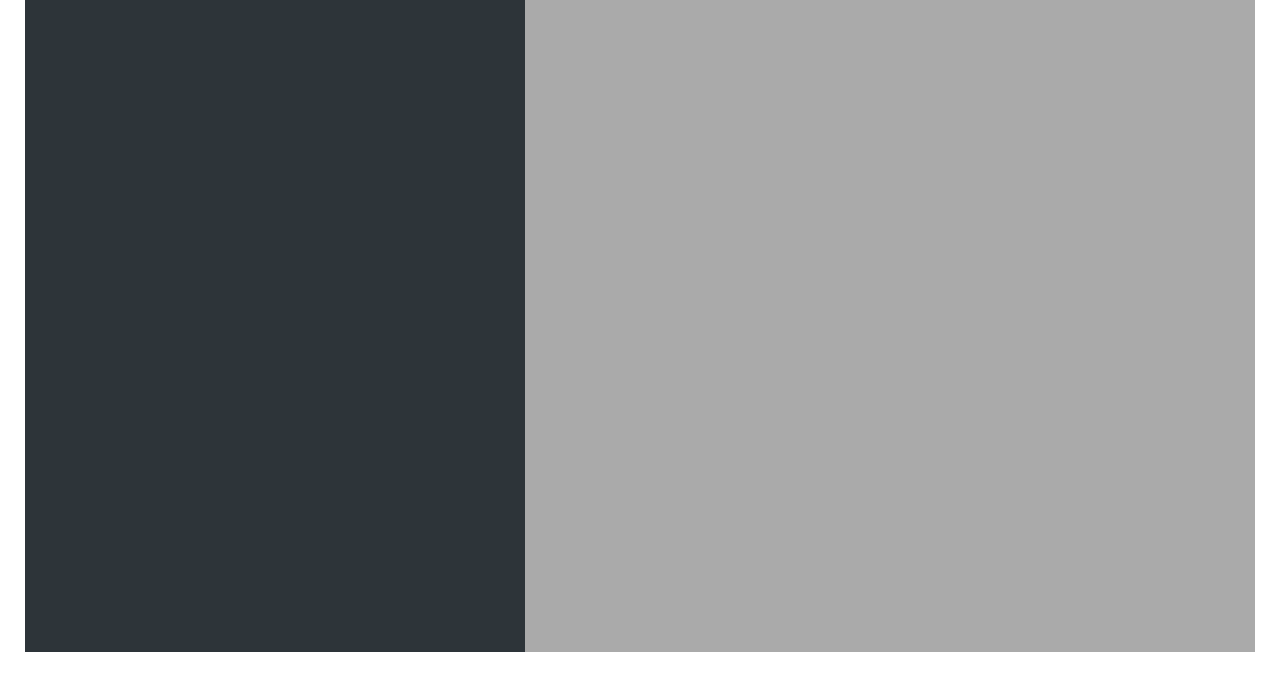
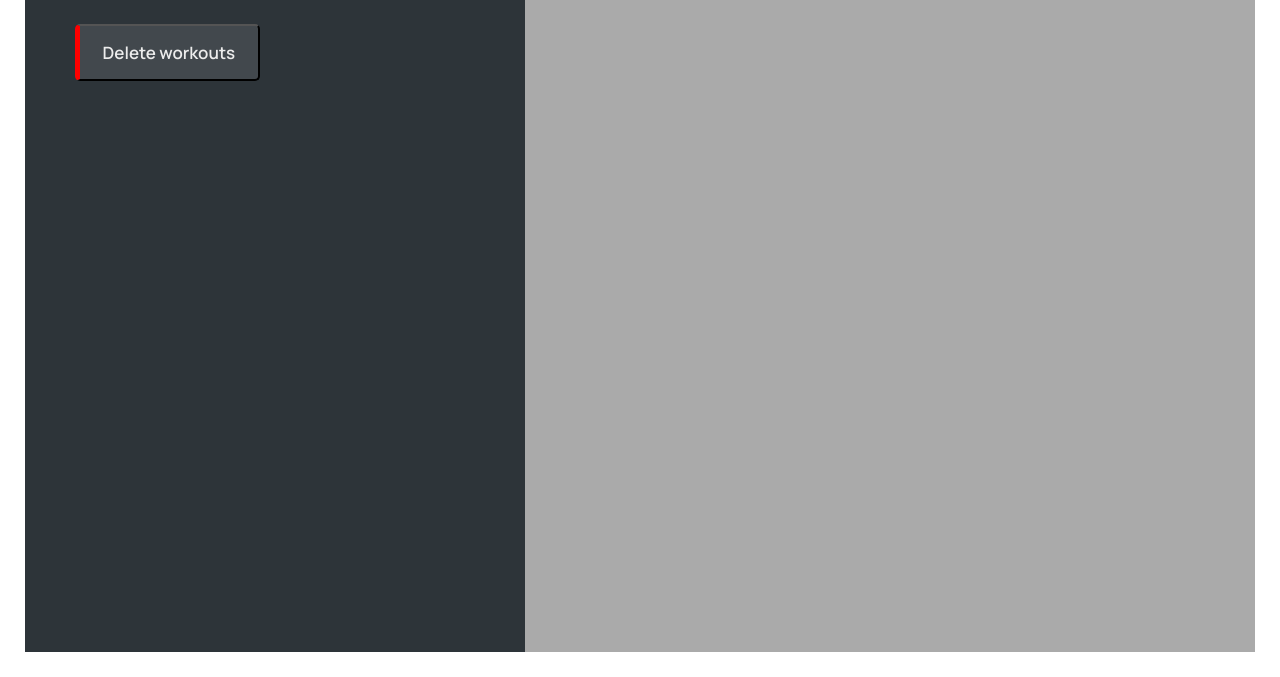
Before and after one commit to SimAndrew/mapty-app-js, a plain HTML site: page index.html in a window 1280 px wide. Shown: the part 123-800 px from the top of the page. Drawn offline with nearby package versions, Linux system fonts and the light colour scheme.

Commit message:
feat: delete all workouts from local storage api

```diff
--- a/index.html
+++ b/index.html
@@ -62,53 +62,7 @@
           <button class="form__btn">OK</button>
         </form>
 
-        <!-- <li class="workout workout--running" data-id="1234567890">
-          <h2 class="workout__title">Running on April 14</h2>
-          <div class="workout__details">
-            <span class="workout__icon">🏃‍♂️</span>
-            <span class="workout__value">5.2</span>
-            <span class="workout__unit">km</span>
-          </div>
-          <div class="workout__details">
-            <span class="workout__icon">⏱</span>
-            <span class="workout__value">24</span>
-            <span class="workout__unit">min</span>
-          </div>
-          <div class="workout__details">
-            <span class="workout__icon">⚡️</span>
-            <span class="workout__value">4.6</span>
-            <span class="workout__unit">min/km</span>
-          </div>
-          <div class="workout__details">
-            <span class="workout__icon">🦶🏼</span>
-            <span class="workout__value">178</span>
-            <span class="workout__unit">spm</span>
-          </div>
-        </li>
-
-        <li class="workout workout--cycling" data-id="1234567891">
-          <h2 class="workout__title">Cycling on April 5</h2>
-          <div class="workout__details">
-            <span class="workout__icon">🚴‍♀️</span>
-            <span class="workout__value">27</span>
-            <span class="workout__unit">km</span>
-          </div>
-          <div class="workout__details">
-            <span class="workout__icon">⏱</span>
-            <span class="workout__value">95</span>
-            <span class="workout__unit">min</span>
-          </div>
-          <div class="workout__details">
-            <span class="workout__icon">⚡️</span>
-            <span class="workout__value">16</span>
-            <span class="workout__unit">km/h</span>
-          </div>
-          <div class="workout__details">
-            <span class="workout__icon">⛰</span>
-            <span class="workout__value">223</span>
-            <span class="workout__unit">m</span>
-          </div>
-        </li> -->
+        <button class="btn-reset">Delete workouts</button>
       </ul>
     </div>
 
--- a/script.js
+++ b/script.js
@@ -59,6 +59,13 @@ const inputDistance = document.querySelector('.form__input--distance');
 const inputDuration = document.querySelector('.form__input--duration');
 const inputCadence = document.querySelector('.form__input--cadence');
 const inputElevation = document.querySelector('.form__input--elevation');
+const btnReset = document.querySelector('.btn-reset');
+
+btnReset.addEventListener('click', reset);
+function reset() {
+  localStorage.removeItem('workouts');
+  location.reload();
+}
 
 class App {
   #map;
--- a/style.css
+++ b/style.css
@@ -1,6 +1,7 @@
 :root {
   --color-brand--1: #ffb545;
   --color-brand--2: #00c46a;
+  --color-brand--3: #ff0000;
 
   --color-dark--1: #2d3439;
   --color-dark--2: #42484d;
@@ -198,3 +199,16 @@ a:visited {
 .cycling-popup .leaflet-popup-content-wrapper {
   border-left: 5px solid var(--color-brand--1);
 }
+
+.btn-reset {
+  background-color: var(--color-dark--2);
+  border-left: 5px solid var(--color-brand--3);
+  border-radius: 5px;
+  padding: 1.5rem 2.25rem;
+  cursor: pointer;
+
+  color: var(--color-light--2);
+  font-family: 'Manrope', sans-serif;
+  font-size: 1.7rem;
+  font-weight: 600;
+}
```
